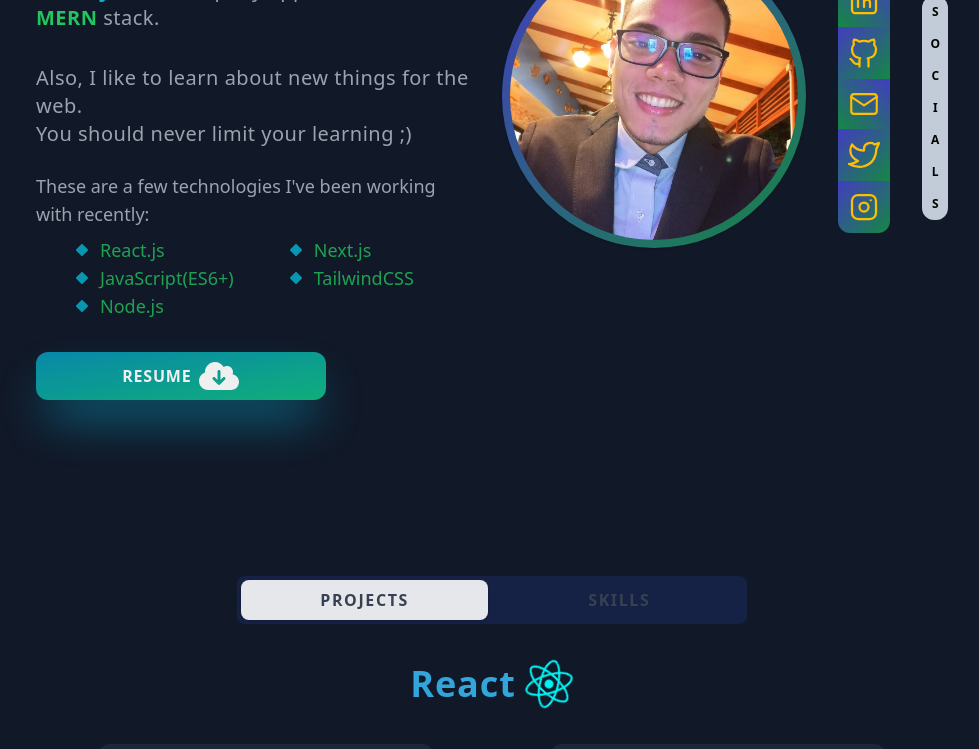
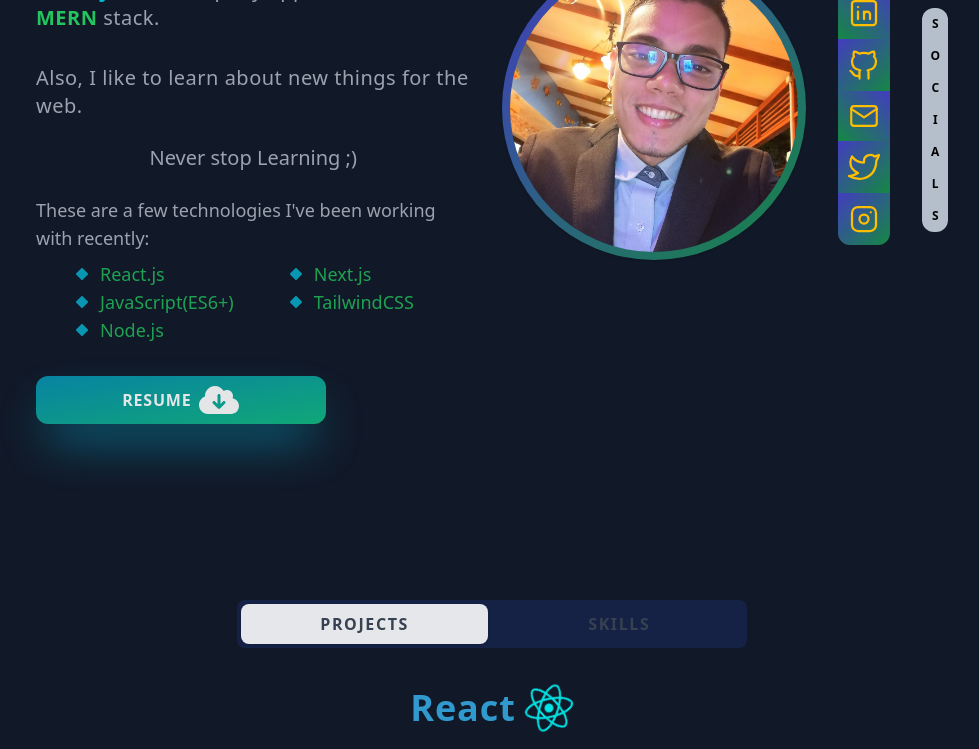
Before and after one commit to torres-leo/portfolio-react, a React (Vite) app: page / in a window 1280 px wide. Shown: the part 1200-1949 px from the top of the page, without its empty margins (148-1127 px from the left). Built offline with nearby package versions, Linux system fonts and the light colour scheme; a web font is replaced by a local one.

Commit message:
finish contact section

```diff
--- a/src/components/AboutMe.jsx
+++ b/src/components/AboutMe.jsx
@@ -170,8 +170,8 @@ const AboutMe = () => {
 					</p>
 					<p className='mt-8 text-center lg:text-start text-gray-400 tracking-wide text-xl mb-6'>
 						Also, I like to learn about new things for the web.{' '}
-						<span className='block'>You should never limit your learning ;)</span>
 					</p>
+					<p className='block text-center text-xl text-gray-400'>Never stop Learning ;)</p>
 					<div className='block text-left my-6 text-lg'>
 						<p className='text-gray-400'>These are a few technologies I've been working with recently:</p>
 						<div className='block sm:flex gap-14 text-green-500/80 mt-2'>
```
